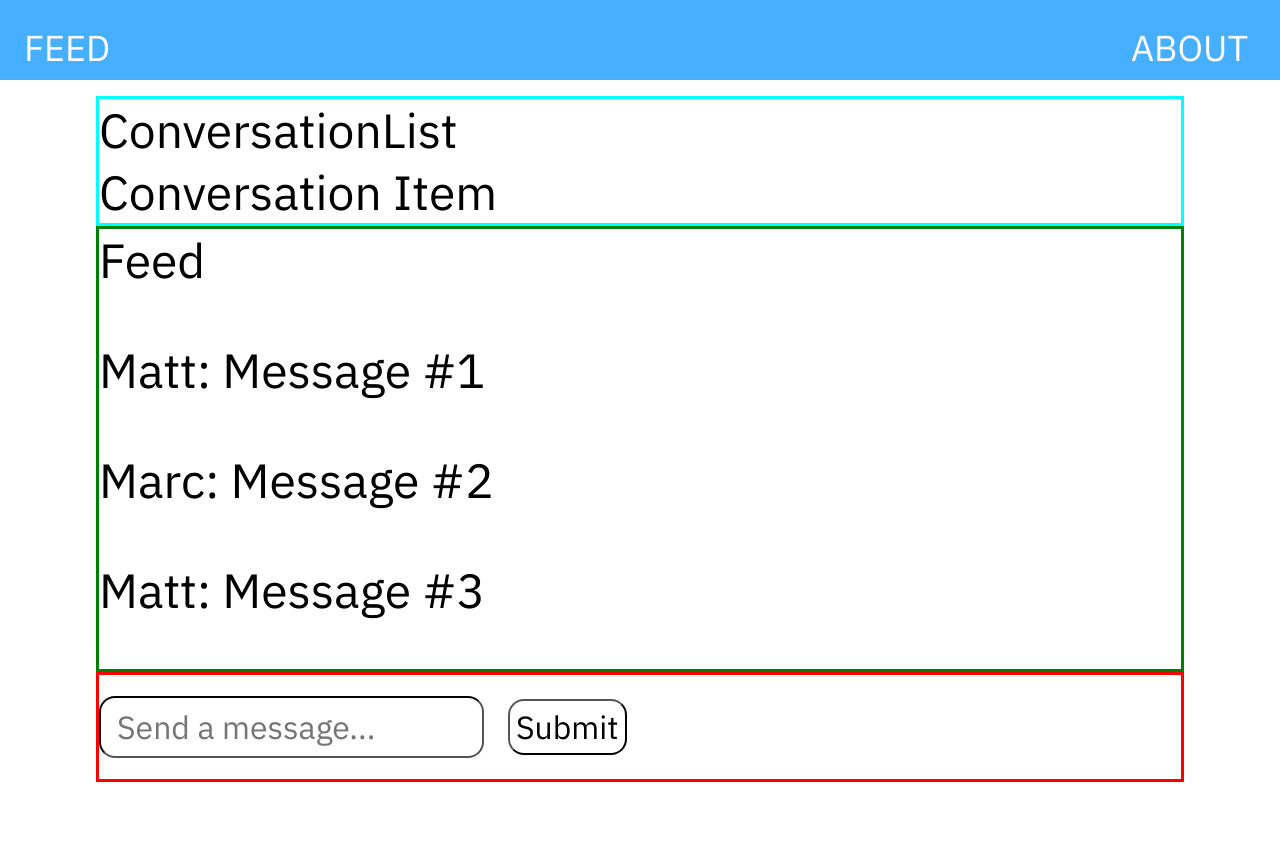
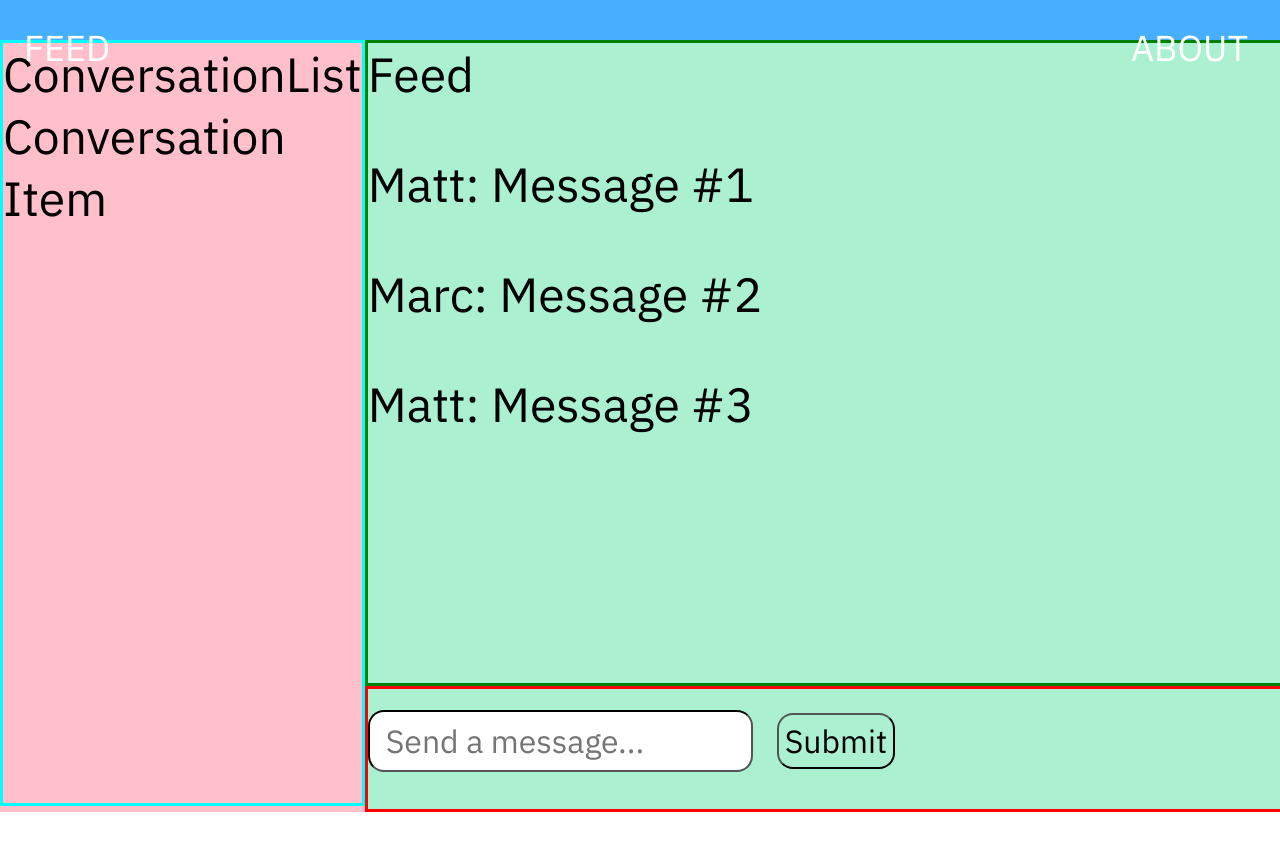
Before and after one commit to mattzuzolo/chat, a React (Create React App) app: page /feed in a window 1280 px wide. Shown: the top 850 px of the page. After the commit the page ends 812 px from the top, so only its background shows below. Built offline with nearby package versions, Linux system fonts and the light colour scheme; no server answers.

Commit message:
added flex to chat container

```diff
--- a/src/App.css
+++ b/src/App.css
@@ -3,7 +3,7 @@
 }
 
 body {
-  margin: 7.5%;
+  /* margin: 7.5%; */
 }
 
 input {
@@ -26,6 +26,27 @@ button {
 
 /* ——————————————————————— */
 /* ——————————————————————— */
+/* CHAT CONTAINER STYLING */
+/* ——————————————————————— */
+/* ——————————————————————— */
+
+.div--chat-container{
+  display: flex;
+  margin-top: 5vh;
+}
+
+  .left-column{
+    background: pink;
+  }
+
+  .right-column{
+    background: #aaf0d1;
+    width: 100%;
+  }
+
+
+/* ——————————————————————— */
+/* ——————————————————————— */
 /* FEED STYLING */
 /* ——————————————————————— */
 /* ——————————————————————— */
@@ -34,11 +55,13 @@ button {
   border-style: solid;
   border-color: green;
   font-size: 3rem;
+  width: 100%;
+  height: 80vh;
 }
 
 /* ——————————————————————— */
 /* ——————————————————————— */
-/* FEED STYLING */
+/* CONVERSATION LIST STYLING */
 /* ——————————————————————— */
 /* ——————————————————————— */
 
@@ -46,6 +69,7 @@ button {
   border-style: solid;
   border-color: cyan;
   font-size: 3rem;
+  height: 95vh;
 }
 
 /* ——————————————————————— */
@@ -57,6 +81,8 @@ button {
 .div--message-bar {
     border-style: solid;
     border-color: red;
+    height: 15vh;
+    width: 100%;
 }
 
 
@@ -72,7 +98,7 @@ button {
   top: 0;
   left: 0;
   width: 100%;
-  height: 5em;
+  height: 5vh;
   background: #47afff;
 }
 
--- a/src/components/containers/ChatContainer.js
+++ b/src/components/containers/ChatContainer.js
@@ -82,8 +82,12 @@ class ChatContainer extends Component {
   render(){
     console.log("conversationHistory at render", this.state.conversationHistory)
     return (
-      <div>
+      <div className="container div--chat-container">
+        <div className="left-column">
           <ConversationList />
+        </div>
+
+        <div className="right-column">
           <Feed conversationHistory={this.state.conversationHistory}/>
           <MessageBar
             onInputChange={this.onInputChange}
@@ -91,6 +95,8 @@ class ChatContainer extends Component {
             createMessage={this.handleSubmit}
           />
         </div>
+
+      </div>
     );
   }
 }
--- a/src/server/server.js
+++ b/src/server/server.js
@@ -7,9 +7,6 @@ const socketIO = require("socket.io");
 
 //local js files
 //db files
-const { mongoose } = require("./db/mongoose");
-
-
 const { logSocket } = require("./socketManager")
 
 //configure server and sockets
```
Lines whose indentation alone changed are shown as unchanged.
